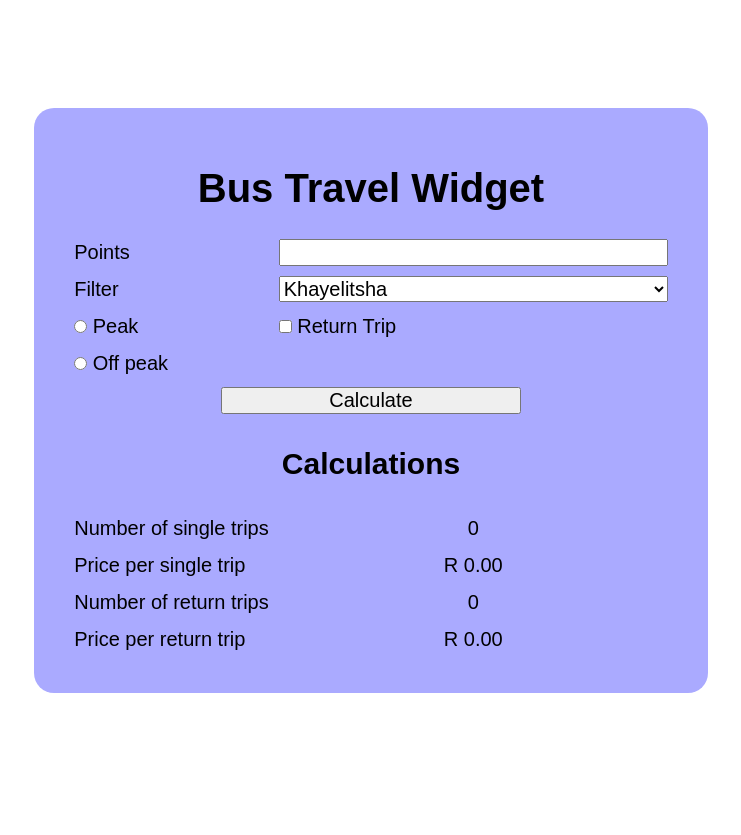
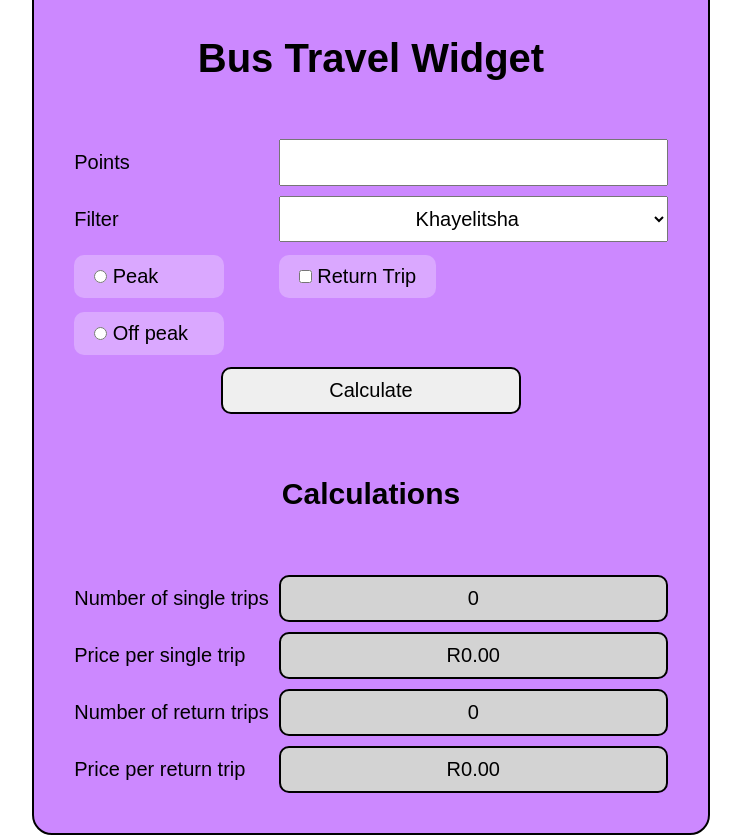
Before and after one commit to ntruter42/bus-travel-widget, a plain HTML site: page index.html in a window 1280 px wide. Shown: the whole page, without its empty margins (269-1010 px from the left). Before the commit the page ends 800 px from the top, so only its background shows below. Drawn offline with Linux system fonts and the light colour scheme.

Commit message:
Update index.html, style.css, bus-travel.dom.js, bus-travel.factory.js, bus-travel.test.js - added, tested and linked countReturns function to DOM display output, adde more styling

```diff
--- a/css/style.css
+++ b/css/style.css
@@ -12,9 +12,10 @@ body {
 }
 
 .container {
-	background-color: #aaf;
+	background-color: #c8f;
+	border: 2px solid black;
 	border-radius: 20px;
-	padding: 40px;
+	padding: 20px 40px 40px 40px;
 }
 
 .grid {
@@ -35,11 +36,38 @@ h2 {
 }
 
 button {
+	border: 2px solid black;
+	border-radius: 10px;
+
 	grid-column: 1 / 3;
 	justify-self: center;
 	width: 300px;
+	padding: 10px 20px;
+}
+
+input[type="number"],
+select {
+	padding: 10px 20px;
+	text-align: center;
+}
+
+.radio-container,
+.checkbox-container {
+	background-color: #fff4;
+	border-radius: 10px;
+	padding: 10px 20px;
+	justify-self: flex-start;
+}
+
+.radio-container {
+	width: 150px;
 }
 
 .output-value {
-	justify-self: center;
+	border: 2px solid black;
+	background-color: lightgrey;
+	border-radius: 10px;
+	padding: 10px 20px;
+	justify-self: stretch;
+	text-align: center;
 }
--- a/index.html
+++ b/index.html
@@ -62,7 +62,7 @@
 
 			<!-- Create div for single trip cost output -->
 			<span>Price per single trip</span>
-			<span class="singles-cost output-value">R 0.00</span>
+			<span class="singles-cost output-value">R0.00</span>
 
 			<!-- Create div for return trips count output -->
 			<span>Number of return trips</span>
@@ -70,7 +70,7 @@
 
 			<!-- Create div for return trip cost output -->
 			<span>Price per return trip</span>
-			<span class="returns-cost output-value">R 0.00</span>
+			<span class="returns-cost output-value">R0.00</span>
 		</div>
 	</div>
 
--- a/js/bus-travel.dom.js
+++ b/js/bus-travel.dom.js
@@ -7,6 +7,7 @@ const returnTrip = document.querySelector('#return-checkbox');
 // Get output elements
 const singlesCount = document.querySelector('.singles-count');
 const costPerSingle = document.querySelector('.singles-cost');
+const returnsCount = document.querySelector('.returns-count');
 
 // Create instance
 const bus = BusTravel();
@@ -30,7 +31,8 @@ function calculateButtonClick() {
 	console.log();
 
 	singlesCount.innerHTML = bus.countSingles();
-	costPerSingle.innerHTML = 'R ' + bus.costPerSingle().toFixed(2);
+	costPerSingle.innerHTML = 'R' + bus.costPerSingle().toFixed(2);
+	returnsCount.innerHTML = bus.countReturns();
 }
 
 function returnCheckboxToggle() {
--- a/js/bus-travel.factory.js
+++ b/js/bus-travel.factory.js
@@ -80,6 +80,10 @@ function BusTravel() {
 	}
 
 	// count number of return trips
+	function countReturns() {
+		return Math.floor(countSingles() / 2);
+	}
+
 	// return cost per return trip from location-cost object
 	// set and get validation messages
 
@@ -93,6 +97,7 @@ function BusTravel() {
 		toggleReturn,
 		isReturn,
 		countSingles,
-		costPerSingle
+		costPerSingle,
+		countReturns
 	};
 }
```
Also changed, not shown: tests/bus-travel.test.js (+37 -1 lines).
